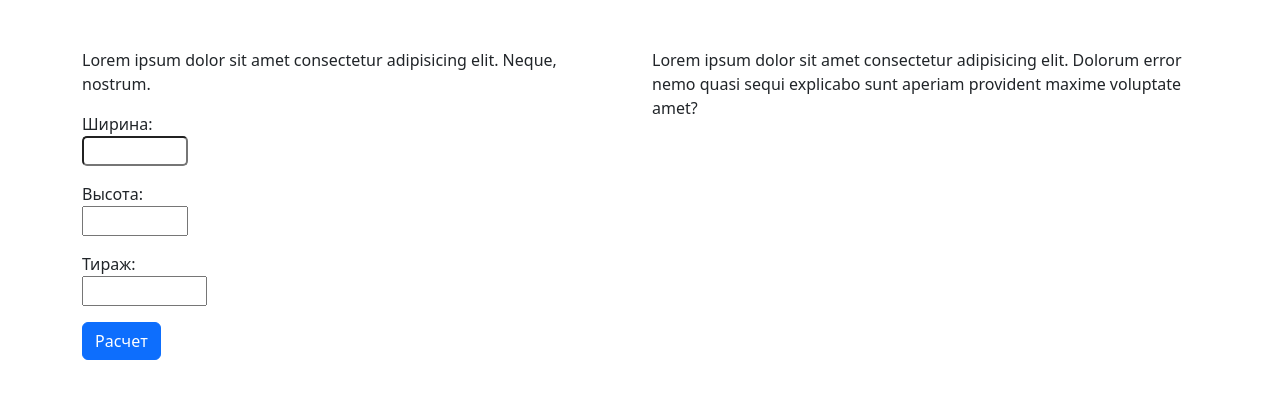
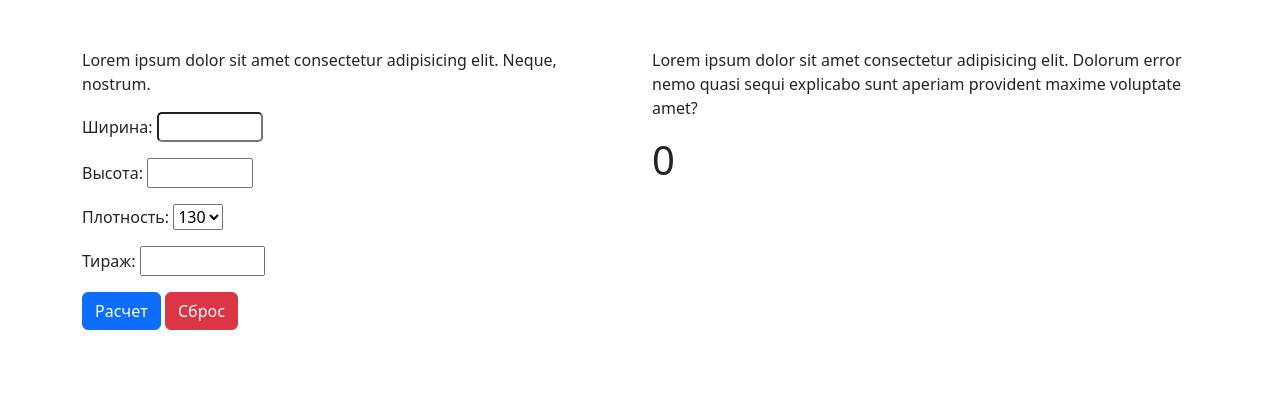
Before and after one commit to Klaus8k/sokolol, a Django app: page /order_cost/ in a window 1280 px wide. Shown: the part 76-475 px from the top of the page. Run offline with Django 4.2, Linux system fonts and the light colour scheme; some libraries are stand-ins or nearby versions.

Commit message:
result from form

```diff
--- a/order_cost/forms.py
+++ b/order_cost/forms.py
@@ -1,8 +1,15 @@
 from django import forms
 from django.forms.widgets import NumberInput
 
+
 class OffsetForm(forms.Form):
-    width = forms.IntegerField(required=None, min_value=0 , max_value=1000, label='Ширина', widget=NumberInput(attrs={'class': 'offset_form'}))
-    higth = forms.IntegerField(required=None,min_value=0 , max_value=1000, label='Высота')
-    # 4+4 4+0 required=None,
-    order = forms.IntegerField(required=None,min_value=0 , max_value=100000, label='Тираж')
+    width = forms.IntegerField(required=None, min_value=0, max_value=1000,
+                               label='Ширина', widget=NumberInput(attrs={'class': 'offset_form'}))
+    higth = forms.IntegerField(
+        required=None, min_value=0, max_value=1000, label='Высота')
+    weigh = forms.ChoiceField(required=None, label='Плотность', choices=[(130, 130),
+                                                                             (170,
+                                                                              170),
+                                                                             (300, 300)])
+    order = forms.IntegerField(
+        required=None, min_value=0, max_value=100000, label='Тираж')
--- a/order_cost/templates/order_cost/order_cost_index.html
+++ b/order_cost/templates/order_cost/order_cost_index.html
@@ -40,16 +40,20 @@
             <div class="row">
                 <div class="col-6">
                     <p>Lorem ipsum dolor sit amet consectetur adipisicing elit. Neque, nostrum.</p>
-                    <form class="col-1" action="{% url 'order_cost:order_cost' %}" method="get">
+                    <form class="col-6 ml-auto" action="{% url 'order_cost:order_cost' %}" method="get">
                         {% csrf_token %}
                         {{ form.as_p }}
                         <button type="submit" class="btn btn-primary" value="offset">Расчет</button>
+                        <a href="{% url 'order_cost:order_cost' %}" class="btn btn-danger">Сброс</a>
                     </form>
-
                 </div>
                 <div class="offset_result col-6">
                     <p>Lorem ipsum dolor sit amet consectetur adipisicing elit. Dolorum error nemo quasi sequi
                         explicabo sunt aperiam provident maxime voluptate amet?</p>
+
+                    <div class="offset_result">
+                        <h1>{{ result }}</h1>
+                    </div>
 
                 </div>
             </div>
--- a/order_cost/views.py
+++ b/order_cost/views.py
@@ -1,4 +1,5 @@
 from django.shortcuts import render
+from django.http import HttpResponseRedirect
 
 from .forms import OffsetForm
 
@@ -6,22 +7,30 @@ from .forms import OffsetForm
 
 
 def offset_cost(request):
-    print(request)
+
     if request.method == 'GET':
         form = OffsetForm(request.GET)
         if form.is_valid():
-            print(form.cleaned_data)
+            data = form.cleaned_data
+            context = data
+            context['result'] = result(data)
+            context['form'] = form
+            print(context)
+    else:
+        context['form'] = OffsetForm()
+
+    return render(request, template_name='order_cost_index.html', context=context)
 
 
+def result(data: dict):
+    print(data)
+    result = 0
+    for i in data.values():
+        print(i, result)
+        if isinstance(i, int):
+            result += i
 
-    return render(request, template_name='order_cost_index.html', context={'form': form})
-
-
-
-
-
-
-
+    return result
 
 
 def order_cost(request):
```
